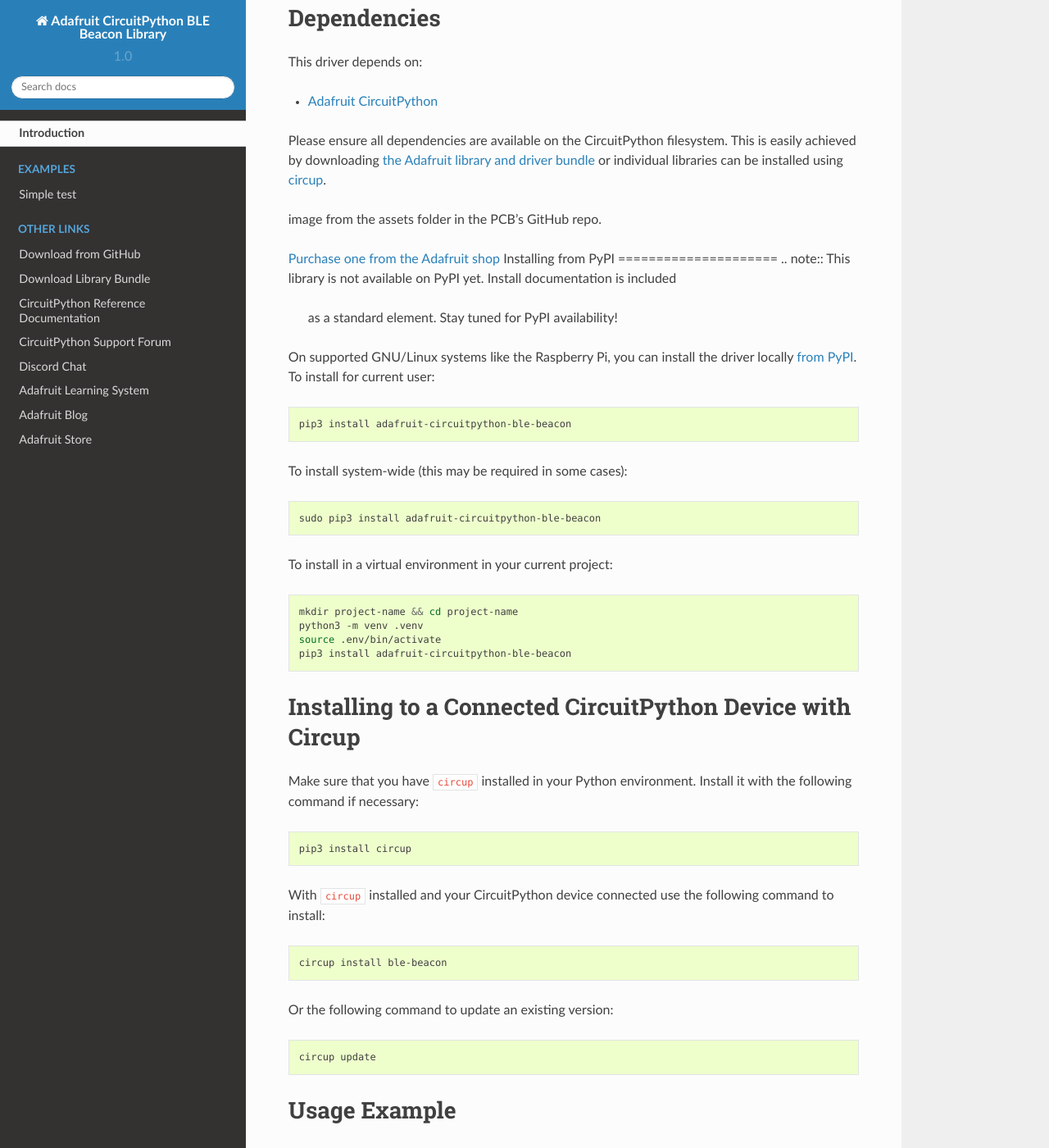
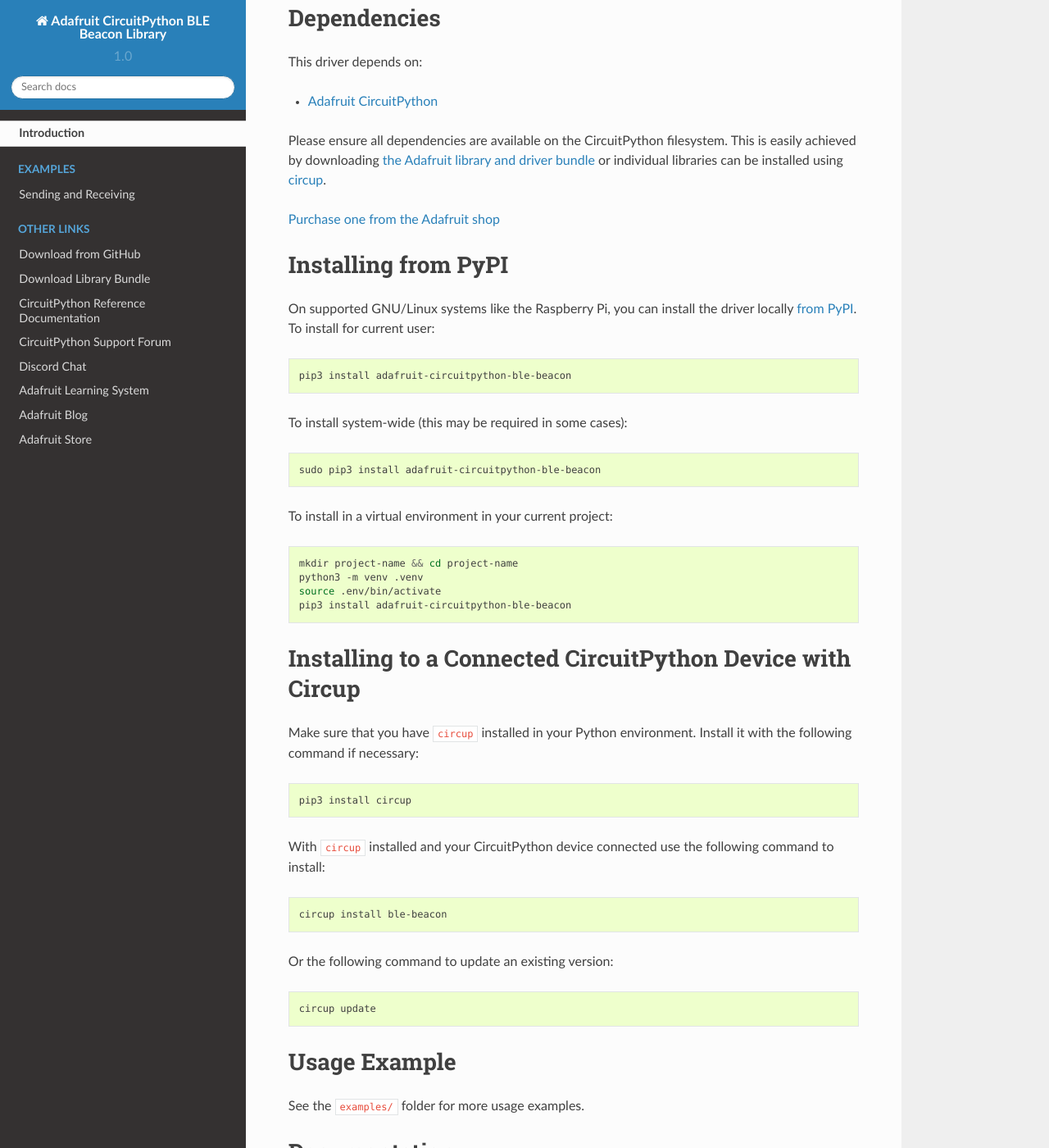
Before and after one commit to adafruit/Adafruit_CircuitPython_BLE_Beacon, a Sphinx documentation site: the page built from docs/index.rst, in a window 1280 px wide and 1400 px high, scrolled down 249 px. Shown: the whole window at 82% size. Built offline with Sphinx 7.4.7 and the Read the Docs theme 2.0.0, drawn with Linux system fonts in a browser that asks for light colours; some of the changed text lies outside the part shown.

Commit message:
Get documentation to build

```diff
--- a/README.rst
+++ b/README.rst
@@ -36,16 +36,11 @@
 or individual libraries can be installed using
 `circup <https://github.com/adafruit/circup>`_.
 
-.. todo:: Describe the Adafruit product this library works with. For PCBs, you can also add the
-image from the assets folder in the PCB's GitHub repo.
+`Purchase one from the Adafruit shop <http://www.adafruit.com/products/>`_
 
-`Purchase one from the Adafruit shop <http://www.adafruit.com/products/>`_
+
 Installing from PyPI
 =====================
-.. note:: This library is not available on PyPI yet. Install documentation is included
-   as a standard element. Stay tuned for PyPI availability!
-
-.. todo:: Remove the above note if PyPI version is/will be available at time of release.
 
 On supported GNU/Linux systems like the Raspberry Pi, you can install the driver locally `from
 PyPI <https://pypi.org/project/adafruit-circuitpython-ble-beacon/>`_.
@@ -96,8 +91,7 @@
 Usage Example
 =============
 
-.. todo:: Add a quick, simple example. It and other examples should live in the
-examples folder and be included in docs/examples.rst.
+See the ``examples/`` folder for more usage examples.
 
 Documentation
 =============
--- a/docs/examples.rst
+++ b/docs/examples.rst
@@ -1,8 +1,12 @@
-Simple test
-------------
+Sending and Receiving
+---------------------
 
 Ensure your device works with this simple test.
 
 .. literalinclude:: ../examples/ble_beacon_simpletest.py
-    :caption: examples/ble_beacon_simpletest.py
+    :caption: Receive iBeacon advertisements
     :linenos:
+
+.. literalinclude:: ../examples/ble_beacon_sendtest.py
+    :caption: Send iBeacon advertisements
+    :linenos:
--- a/docs/index.rst
+++ b/docs/index.rst
@@ -24,14 +24,8 @@
 .. toctree::
     :caption: Tutorials
 
-.. todo:: Add any Learn guide links here. If there are none, then simply delete this todo and leave
-    the toctree above for use later.
-
 .. toctree::
     :caption: Related Products
-
-.. todo:: Add any product links here. If there are none, then simply delete this todo and leave
-    the toctree above for use later.
 
 .. toctree::
     :caption: Other Links
```
Also changed, not shown: adafruit_ble_beacon.py (+0 -10 lines).
